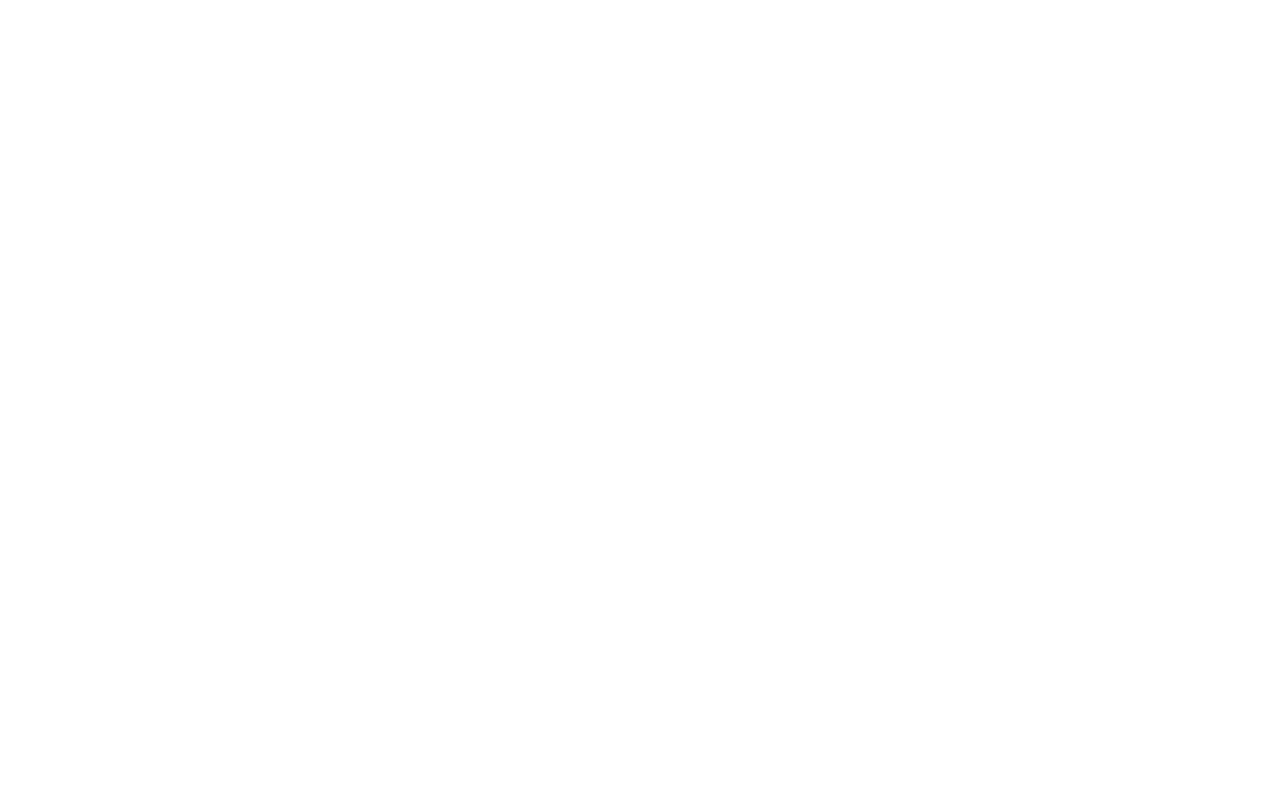
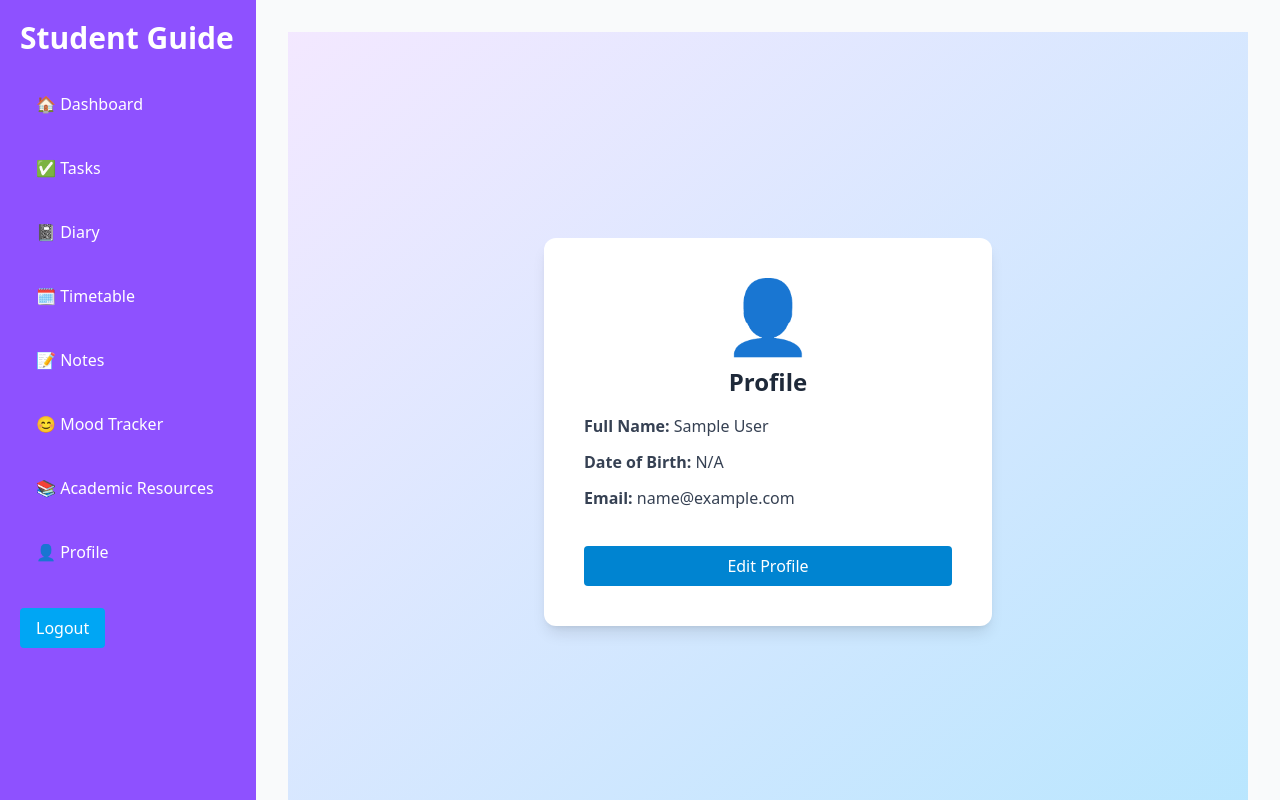
Before and after one commit to sakshamsingh03/Student-Guide-App, a React (Vite) app in the folder frontend/: page /profile in a window 1280 px wide. Before the commit this address had no page. Built offline with nearby package versions, Linux system fonts and the light colour scheme; sample sign-in values are in the browser's storage.

Commit message:
Adding profile page and updating login signup page

```diff
--- a/frontend/src/App.jsx
+++ b/frontend/src/App.jsx
@@ -9,7 +9,7 @@
 import Notes from "./pages/Notes";
 import MoodTracker from "./pages/MoodTracker";
 import AcademicResources from "./pages/AcademicResources";
-
+import Profile from "./pages/Profile";
 import './index.css';
 
 export default function App() {
@@ -26,6 +26,8 @@
           <Route path="notes" element={<Notes />} />
           <Route path="mood" element={<MoodTracker />} />
           <Route path="resources" element={<AcademicResources />} />
+          <Route path="profile" element={<Profile />} />
+
         </Route>
       </Routes>
     </BrowserRouter>
--- a/frontend/src/components/Layout.jsx
+++ b/frontend/src/components/Layout.jsx
@@ -22,11 +22,9 @@
 
   return (
     <div className="flex h-screen overflow-hidden">
-      {/* Sidebar for Desktop & Mobile */}
       <div className={`fixed md:static top-0 left-0 z-50 h-full bg-violet-500 text-white w-64 p-5 transition-transform duration-300 ease-in-out
         ${isSidebarOpen ? "translate-x-0" : "-translate-x-full"} md:translate-x-0`}>
 
-        {/* Close button for mobile */}
         <div className="md:hidden flex justify-end mb-4">
           <button onClick={() => setIsSidebarOpen(false)}>
             <IoClose size={24} />
@@ -57,6 +55,9 @@
           <Link to="/resources" onClick={() => setIsSidebarOpen(false)} className="block hover:bg-sky-400 rounded px-4 py-3">
             📚 Academic Resources
           </Link>
+          <Link to="/profile" onClick={() => setIsSidebarOpen(false)} className="block hover:bg-sky-400 rounded px-4 py-3">
+            👤 Profile
+          </Link>
         </nav>
 
         <button
@@ -67,7 +68,6 @@
         </button>
       </div>
 
-      {/* Overlay for mobile */}
       {isSidebarOpen && (
         <div
           className="fixed inset-0 bg-black opacity-40 md:hidden z-40"
@@ -75,9 +75,8 @@
         />
       )}
 
-      {/* Main Content */}
       <div className="flex-1 flex flex-col h-full overflow-y-auto">
-        {/* Mobile top bar */}
+
         <div className="md:hidden flex items-center justify-between bg-white shadow p-4">
           <button onClick={() => setIsSidebarOpen(true)}>
             <FaBars size={20} />
@@ -85,7 +84,6 @@
           <h1 className="text-3xl font-bold text-gray-700">Student Guide</h1>
         </div>
 
-        {/* Page content */}
         <main className="flex-1 bg-gray-50 p-6 md:p-8">
           <Outlet />
         </main>
--- a/frontend/src/pages/Login.jsx
+++ b/frontend/src/pages/Login.jsx
@@ -20,18 +20,17 @@
     <div className="min-h-screen flex items-center justify-center bg-gradient-to-br from-pink-500 to-purple-700 font-sans px-4">
       <div className="flex flex-col md:flex-row w-full max-w-4xl bg-white rounded-xl shadow-2xl overflow-hidden">
 
-        {/* Left Side - Welcome */}
         <div className="w-full md:w-1/2 bg-gradient-to-br from-purple-900 to-blue-800 p-8 md:p-10 text-white flex flex-col justify-center relative">
           <h1 className="text-3xl md:text-4xl font-extrabold mb-2">Student Guide</h1>
           <h2 className="text-xl md:text-2xl font-bold mb-4">Welcome Page</h2>
           <p className="text-sm md:text-base">Sign in to continue access</p>
 
-          {/* Decorative bubbles */}
+
           <div className="absolute top-4 right-6 w-16 h-16 md:w-24 md:h-24 bg-gradient-to-br from-blue-400 to-purple-600 rounded-full opacity-30 blur-2xl" />
           <div className="absolute bottom-6 left-6 w-16 h-16 md:w-20 md:h-20 bg-gradient-to-tr from-pink-500 to-purple-500 rounded-full opacity-40 blur-2xl" />
         </div>
 
-        {/* Right Side - Form */}
+
         <div className="w-full md:w-1/2 p-8 md:p-10 bg-white">
           <h2 className="text-xl md:text-2xl font-bold mb-6 text-gray-800">Sign In</h2>
           <form onSubmit={handleSubmit} className="space-y-5">
--- /dev/null
+++ b/frontend/src/pages/Profile.jsx
@@ -0,0 +1,75 @@
+import { useState, useEffect } from "react";
+
+export default function Profile() {
+  const [user, setUser] = useState(() => {
+    const data = JSON.parse(localStorage.getItem("user"));
+    return data || {};
+  });
+
+  const [editMode, setEditMode] = useState(false);
+  const [name, setName] = useState(user.name || "");
+  const [dob, setDob] = useState(user.dob || "");
+
+  const handleSave = () => {
+    const updatedUser = { ...user, name, dob };
+    localStorage.setItem("user", JSON.stringify(updatedUser));
+    setUser(updatedUser);
+    setEditMode(false);
+  };
+
+  return (
+    <div className="min-h-screen bg-gradient-to-br from-purple-100 to-sky-200 flex items-center justify-center">
+      <div className="bg-white rounded-xl shadow-lg p-10 w-full max-w-md text-center">
+        <div className="text-7xl mb-4">👤</div>
+        <h2 className="text-2xl font-bold text-gray-800 mb-4">Profile</h2>
+
+        {editMode ? (
+          <div className="space-y-4 text-left">
+            <div>
+              <label className="block text-gray-600 text-sm">Full Name</label>
+              <input
+                type="text"
+                value={name}
+                onChange={(e) => setName(e.target.value)}
+                className="w-full border px-3 py-2 rounded"
+              />
+            </div>
+            <div>
+              <label className="block text-gray-600 text-sm">Date of Birth</label>
+              <input
+                type="date"
+                value={dob}
+                onChange={(e) => setDob(e.target.value)}
+                className="w-full border px-3 py-2 rounded"
+              />
+            </div>
+            <button
+              onClick={handleSave}
+              className="mt-4 w-full bg-purple-600 text-white py-2 rounded hover:bg-purple-700"
+            >
+              Save Profile
+            </button>
+          </div>
+        ) : (
+          <div className="text-left space-y-3 text-gray-700">
+            <div>
+              <span className="font-semibold">Full Name:</span> {user.name || "N/A"}
+            </div>
+            <div>
+              <span className="font-semibold">Date of Birth:</span> {user.dob || "N/A"}
+            </div>
+            <div>
+              <span className="font-semibold">Email:</span> {user.email || "N/A"}
+            </div>
+            <button
+              onClick={() => setEditMode(true)}
+              className="mt-6 w-full bg-sky-600 text-white py-2 rounded hover:bg-sky-700"
+            >
+              Edit Profile
+            </button>
+          </div>
+        )}
+      </div>
+    </div>
+  );
+}
--- a/frontend/src/pages/Signup.jsx
+++ b/frontend/src/pages/Signup.jsx
@@ -1,5 +1,5 @@
 import { useState } from "react";
-import { useNavigate } from "react-router-dom";
+import { useNavigate, Link } from "react-router-dom";
 
 export default function Signup() {
   const navigate = useNavigate();
@@ -10,8 +10,15 @@
 
   const handleSubmit = (e) => {
     e.preventDefault();
-    if (name && dob && email && password) {
-      localStorage.setItem("user", JSON.stringify({ name, dob, email }));
+
+    if (name.trim() && dob && email.trim() && password.trim()) {
+      const user = {
+        name: name.trim(),
+        dob,
+        email: email.trim(),
+        password: password.trim(),
+      };
+      localStorage.setItem("user", JSON.stringify(user));
       navigate("/dashboard");
     } else {
       alert("Please fill in all fields");
@@ -22,7 +29,6 @@
     <div className="min-h-screen flex items-center justify-center bg-gradient-to-br from-pink-500 to-purple-700 font-sans">
       <div className="flex flex-col md:flex-row max-w-4xl w-full bg-white rounded-xl shadow-2xl overflow-hidden">
 
-        {/* Left Side - Branding */}
         <div className="md:w-1/2 bg-gradient-to-br from-purple-900 to-blue-800 p-8 sm:p-10 text-white flex flex-col justify-center relative">
           <h1 className="text-4xl font-extrabold mb-2">Student Guide</h1>
           <h2 className="text-2xl font-semibold mb-4">Create Your Account</h2>
@@ -32,7 +38,6 @@
           <div className="absolute bottom-8 left-10 w-20 h-20 bg-gradient-to-tr from-pink-500 to-purple-500 rounded-full opacity-40 blur-2xl" />
         </div>
 
-        {/* Right Side - Form */}
         <div className="md:w-1/2 p-6 sm:p-10 bg-white">
           <h2 className="text-xl md:text-2xl font-bold mb-6 text-gray-800">Sign Up</h2>
           <form onSubmit={handleSubmit} className="space-y-5">
@@ -40,42 +45,46 @@
               <label className="block text-gray-600 mb-1">Full Name</label>
               <input
                 type="text"
-                className="w-full border border-gray-300 rounded-md px-4 py-2 focus:outline-none focus:ring-2 focus:ring-purple-400"
                 value={name}
                 onChange={(e) => setName(e.target.value)}
+                className="w-full border border-gray-300 rounded-md px-4 py-2 focus:outline-none focus:ring-2 focus:ring-purple-400"
                 required
               />
             </div>
+
             <div>
               <label className="block text-gray-600 mb-1">Date of Birth</label>
               <input
                 type="date"
-                className="w-full border border-gray-300 rounded-md px-4 py-2 focus:outline-none focus:ring-2 focus:ring-purple-400"
                 value={dob}
                 onChange={(e) => setDob(e.target.value)}
+                className="w-full border border-gray-300 rounded-md px-4 py-2 focus:outline-none focus:ring-2 focus:ring-purple-400"
                 required
               />
             </div>
+
             <div>
               <label className="block text-gray-600 mb-1">Email Address</label>
               <input
                 type="email"
-                className="w-full border border-gray-300 rounded-md px-4 py-2 focus:outline-none focus:ring-2 focus:ring-purple-400"
                 value={email}
                 onChange={(e) => setEmail(e.target.value)}
+                className="w-full border border-gray-300 rounded-md px-4 py-2 focus:outline-none focus:ring-2 focus:ring-purple-400"
                 required
               />
             </div>
+
             <div>
               <label className="block text-gray-600 mb-1">Password</label>
               <input
                 type="password"
-                className="w-full border border-gray-300 rounded-md px-4 py-2 focus:outline-none focus:ring-2 focus:ring-purple-400"
                 value={password}
                 onChange={(e) => setPassword(e.target.value)}
+                className="w-full border border-gray-300 rounded-md px-4 py-2 focus:outline-none focus:ring-2 focus:ring-purple-400"
                 required
               />
             </div>
+
             <button
               type="submit"
               className="w-full bg-gradient-to-r from-purple-500 to-pink-500 text-white py-2 rounded-md hover:from-purple-600 hover:to-pink-600 transition"
@@ -86,9 +95,9 @@
 
           <p className="mt-6 text-center text-gray-600">
             Already have an account?{" "}
-            <a href="/login" className="text-purple-700 hover:underline font-medium">
+            <Link to="/login" className="text-purple-700 hover:underline font-medium">
               Login
-            </a>
+            </Link>
           </p>
         </div>
       </div>
```
Also changed, not shown: frontend/src/pages/Dashboard.jsx (+0 -11 lines).
